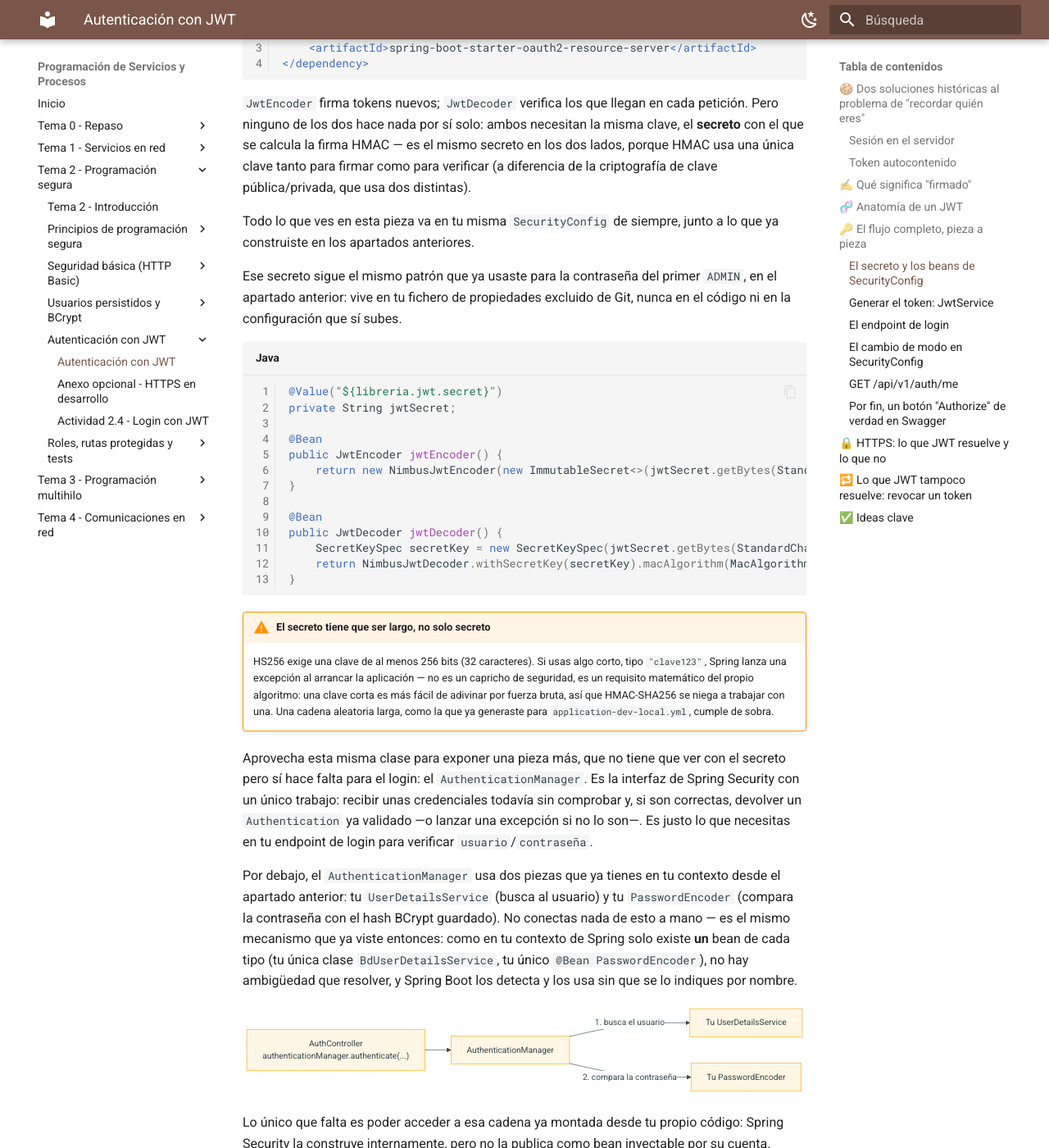
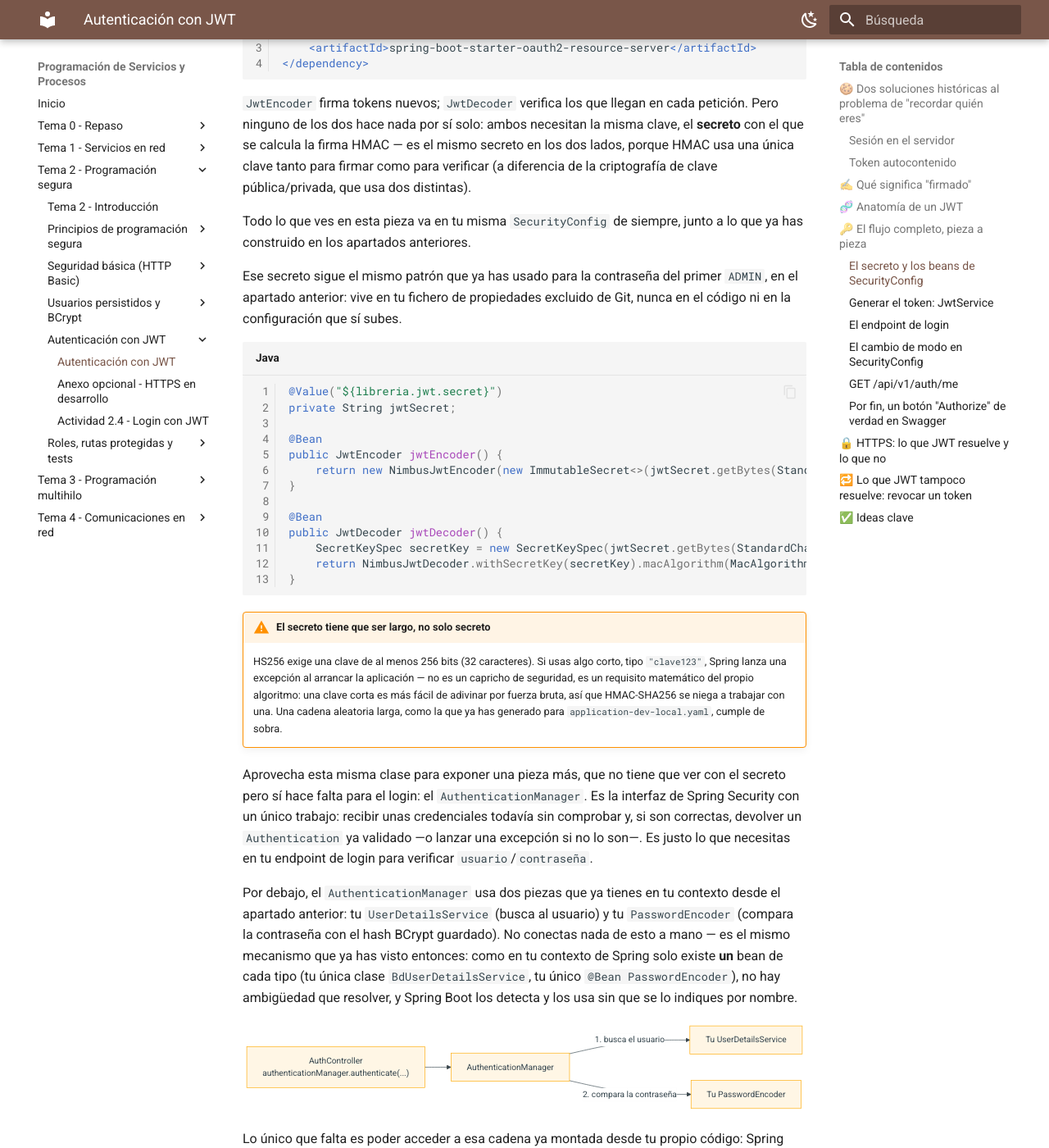
Before and after one commit to aitorventura/programacion-servicios-procesos, an MkDocs documentation site: the page built from docs/tema2/autenticacion-jwt.md, in a window 1280 px wide and 1400 px high, scrolled down 5995 px. Shown: the whole window at 82% size. Built offline with MkDocs 1.6.1 and Material for MkDocs 9.7.7, drawn with Linux system fonts in a browser that asks for light colours; some of the changed text lies outside the part shown.

Commit message:
Mejoras en la teoria del tema 2

````diff
--- a/docs/tema2/autenticacion-jwt.md
+++ b/docs/tema2/autenticacion-jwt.md
@@ -6,7 +6,7 @@ Al terminar el apartado anterior, tus usuarios ya eran reales —persistidos en
 
 De paso, hoy también cierras algo pendiente desde antes: Swagger nunca ha tenido una forma cómoda de autenticarte desde su propia interfaz — hoy consigue, por fin, un botón "Authorize" de verdad.
 
-HTTP es un protocolo **sin estado**: cada petición llega sola, sin memoria de la anterior. El servidor no "recuerda" que hace un segundo te autenticaste — por eso, hasta ahora, cada petición ha tenido que volver a mandar usuario y contraseña. Hoy sustituyes eso por algo mejor.
+HTTP es un protocolo **sin estado**: cada petición llega sola, sin memoria de la anterior. El servidor no "recuerda" que hace un segundo te has autenticado — por eso, hasta ahora, cada petición ha tenido que volver a mandar usuario y contraseña. Hoy sustituyes eso por algo mejor.
 
 ---
 
@@ -60,7 +60,7 @@ Retoma la criptografía del apartado anterior: **firmar no es lo mismo que cifra
 
 El algoritmo concreto que vas a usar se llama **HMAC** (*Hash-based Message Authentication Code*): parte de la misma idea de función hash que ya conoces de BCrypt —una función que reduce unos datos de entrada, aquí el header y el payload del JWT, a una huella de longitud fija—, pero le añade un segundo ingrediente: un secreto compartido, sin el cual es imposible calcular esa huella.
 
-`HS256`, el nombre que verás en el código, es HMAC combinado con **SHA-256**, la misma función hash rápida que descartaste para contraseñas en el apartado anterior por ser demasiado rápida ante la fuerza bruta. Aquí sí es la elección correcta: no estás protegiendo una contraseña de un atacante que prueba millones de combinaciones, sino verificando que un mensaje no se ha tocado, con una clave que solo tiene el servidor.
+`HS256`, el nombre que verás en el código, es HMAC combinado con **SHA-256**, la misma función hash rápida que has descartado para contraseñas en el apartado anterior por ser demasiado rápida ante la fuerza bruta. Aquí sí es la elección correcta: no estás protegiendo una contraseña de un atacante que prueba millones de combinaciones, sino verificando que un mensaje no se ha tocado, con una clave que solo tiene el servidor.
 
 ---
 
@@ -94,7 +94,7 @@ Tres de estos campos son estándar de JWT (los define la propia especificación,
 | `roles` | Qué puedes hacer — tus roles | Personalizado: lo añades tú, con el nombre que quieras |
 
 !!! danger "El contenido NO va cifrado — y eso tiene dos consecuencias distintas"
-    Cualquiera que capture un JWT puede leer su payload completo, sin necesitar ninguna clave — igual que decodificaste HTTP Basic en la Actividad 2.2. De ahí salen dos escenarios que conviene no mezclar:
+    Cualquiera que capture un JWT puede leer su payload completo, sin necesitar ninguna clave — igual que has decodificado HTTP Basic en la Actividad 2.2. De ahí salen dos escenarios que conviene no mezclar:
 
     **Si alguien roba un token válido y lo reenvía tal cual**, sin tocarlo, el servidor lo acepta sin más — para el servidor es indistinguible de una petición tuya de verdad. La firma no protege de esto: el token sigue siendo perfectamente válido, solo que en manos equivocadas. (Es justo lo que resuelve HTTPS, más abajo: que nadie pueda interceptarlo por el camino.)
 
@@ -170,9 +170,9 @@ Todas las clases de este apartado —`JwtEncoder`, `JwtDecoder`, `JwtAuthenticat
 
 `JwtEncoder` firma tokens nuevos; `JwtDecoder` verifica los que llegan en cada petición. Pero ninguno de los dos hace nada por sí solo: ambos necesitan la misma clave, el **secreto** con el que se calcula la firma HMAC — es el mismo secreto en los dos lados, porque HMAC usa una única clave tanto para firmar como para verificar (a diferencia de la criptografía de clave pública/privada, que usa dos distintas).
 
-Todo lo que ves en esta pieza va en tu misma `SecurityConfig` de siempre, junto a lo que ya construiste en los apartados anteriores.
+Todo lo que ves en esta pieza va en tu misma `SecurityConfig` de siempre, junto a lo que ya has construido en los apartados anteriores.
 
-Ese secreto sigue el mismo patrón que ya usaste para la contraseña del primer `ADMIN`, en el apartado anterior: vive en tu fichero de propiedades excluido de Git, nunca en el código ni en la configuración que sí subes.
+Ese secreto sigue el mismo patrón que ya has usado para la contraseña del primer `ADMIN`, en el apartado anterior: vive en tu fichero de propiedades excluido de Git, nunca en el código ni en la configuración que sí subes.
 
 ```java
 @Value("${libreria.jwt.secret}")
@@ -191,11 +191,11 @@ public JwtDecoder jwtDecoder() {
 ```
 
 !!! warning "El secreto tiene que ser largo, no solo secreto"
-    HS256 exige una clave de al menos 256 bits (32 caracteres). Si usas algo corto, tipo `"clave123"`, Spring lanza una excepción al arrancar la aplicación — no es un capricho de seguridad, es un requisito matemático del propio algoritmo: una clave corta es más fácil de adivinar por fuerza bruta, así que HMAC-SHA256 se niega a trabajar con una. Una cadena aleatoria larga, como la que ya generaste para `application-dev-local.yml`, cumple de sobra.
+    HS256 exige una clave de al menos 256 bits (32 caracteres). Si usas algo corto, tipo `"clave123"`, Spring lanza una excepción al arrancar la aplicación — no es un capricho de seguridad, es un requisito matemático del propio algoritmo: una clave corta es más fácil de adivinar por fuerza bruta, así que HMAC-SHA256 se niega a trabajar con una. Una cadena aleatoria larga, como la que ya has generado para `application-dev-local.yaml`, cumple de sobra.
 
 Aprovecha esta misma clase para exponer una pieza más, que no tiene que ver con el secreto pero sí hace falta para el login: el `AuthenticationManager`. Es la interfaz de Spring Security con un único trabajo: recibir unas credenciales todavía sin comprobar y, si son correctas, devolver un `Authentication` ya validado —o lanzar una excepción si no lo son—. Es justo lo que necesitas en tu endpoint de login para verificar `usuario`/`contraseña`.
 
-Por debajo, el `AuthenticationManager` usa dos piezas que ya tienes en tu contexto desde el apartado anterior: tu `UserDetailsService` (busca al usuario) y tu `PasswordEncoder` (compara la contraseña con el hash BCrypt guardado). No conectas nada de esto a mano — es el mismo mecanismo que ya viste entonces: como en tu contexto de Spring solo existe **un** bean de cada tipo (tu única clase `BdUserDetailsService`, tu único `@Bean PasswordEncoder`), no hay ambigüedad que resolver, y Spring Boot los detecta y los usa sin que se lo indiques por nombre.
+Por debajo, el `AuthenticationManager` usa dos piezas que ya tienes en tu contexto desde el apartado anterior: tu `UserDetailsService` (busca al usuario) y tu `PasswordEncoder` (compara la contraseña con el hash BCrypt guardado). No conectas nada de esto a mano — es el mismo mecanismo que ya has visto entonces: como en tu contexto de Spring solo existe **un** bean de cada tipo (tu única clase `BdUserDetailsService`, tu único `@Bean PasswordEncoder`), no hay ambigüedad que resolver, y Spring Boot los detecta y los usa sin que se lo indiques por nombre.
 
 ```mermaid
 flowchart LR
@@ -251,7 +251,7 @@ public class JwtService {
 }
 ```
 
-Ese `Authentication` es el mismo que viste en el diagrama de arriba: te lo entrega `authenticationManager.authenticate(...)`, en el endpoint de login que ves justo después de esta pieza. `generarToken` no lo construye, solo lo lee.
+Ese `Authentication` es el mismo que has visto en el diagrama de arriba: te lo entrega `authenticationManager.authenticate(...)`, en el endpoint de login que ves justo después de esta pieza. `generarToken` no lo construye, solo lo lee.
 
 Los **claims** son los datos que viajan dentro del token: `subject` (quién eres), `roles` (qué puedes hacer, extraído de las autoridades que ya tenía la `Authentication` tras el login), `issuedAt`/`expiresAt` (cuándo se emitió y cuándo caduca). `jwtEncoder.encode(...)` firma todo esto con el algoritmo `HS256` (HMAC-SHA256) y el secreto configurado.
 
@@ -307,11 +307,11 @@ public class AuthController {
 }
 ```
 
-`authenticationManager.authenticate(...)` dispara la verificación que viste en la pieza anterior (tu `UserDetailsService` + tu `PasswordEncoder`). Si las credenciales son correctas, te devuelve el `Authentication` con el que generas el token; si no, lanza una `AuthenticationException` (en la práctica, casi siempre `BadCredentialsException`, que hereda de ella).
+`authenticationManager.authenticate(...)` dispara la verificación que has visto en la pieza anterior (tu `UserDetailsService` + tu `PasswordEncoder`). Si las credenciales son correctas, te devuelve el `Authentication` con el que generas el token; si no, lanza una `AuthenticationException` (en la práctica, casi siempre `BadCredentialsException`, que hereda de ella).
 
 Aquí hay una diferencia importante con el `401` de HTTP Basic, que nunca llegaba a tu `GlobalExceptionHandler` —lo generaba un filtro de seguridad, antes de que la petición llegara al `DispatcherServlet`—. Esta excepción es distinta: `authenticate(...)` se llama aquí dentro de tu propio método de controller, no en ningún filtro, así que sí pasa por el ciclo normal de Spring MVC.
 
-Un sexto `@ExceptionHandler`, en el mismo `GlobalExceptionHandler` que construiste en el primer apartado del tema, la atrapa sin problema:
+Un sexto `@ExceptionHandler`, en el mismo `GlobalExceptionHandler` que has construido en el primer apartado del tema, la atrapa sin problema:
 
 ```java
 @ExceptionHandler(AuthenticationException.class)
@@ -326,7 +326,7 @@ public ResponseEntity<ErrorResponse> handleAuthenticationException(
 }
 ```
 
-Añádelo a la misma clase de siempre, junto a los otros cinco. Es un caso distinto al `AuthenticationEntryPoint` que construiste en la Actividad 2.2, aunque los dos acaben resolviendo un `401`. La diferencia está en **quién llama a `authenticate(...)`**:
+Añádelo a la misma clase de siempre, junto a los otros cinco. Es un caso distinto al `AuthenticationEntryPoint` que has construido en la Actividad 2.2, aunque los dos acaben resolviendo un `401`. La diferencia está en **quién llama a `authenticate(...)`**:
 
 | | `AuthenticationEntryPoint` (Actividad 2.2) | Este `@ExceptionHandler` (hoy) |
 |---|---|---|
@@ -340,7 +340,7 @@ Misma herramienta de siempre, `@ExceptionHandler`, aplicada a un caso que hasta
 
 ### El cambio de modo en `SecurityConfig`
 
-Este es el mismo bean `securityFilterChain(...)` que ya construiste en la seguridad básica —el `SecurityFilterChain` que acabas de ver como protagonista del segundo diagrama—, con el método completo. Las rutas, `exceptionHandling` (tu `AuthenticationEntryPoint`) y `csrf` son exactamente lo que ya tenías; lo nuevo de hoy es `sessionManagement`, `oauth2ResourceServer` y el cambio en `httpBasic`:
+Este es el mismo bean `securityFilterChain(...)` que ya has construido en la seguridad básica —el `SecurityFilterChain` que acabas de ver como protagonista del segundo diagrama—, con el método completo. Las rutas, `exceptionHandling` (tu `AuthenticationEntryPoint`) y `csrf` son exactamente lo que ya tenías; lo nuevo de hoy es `sessionManagement`, `oauth2ResourceServer` y el cambio en `httpBasic`:
 
 ```java
 @Bean
@@ -363,7 +363,7 @@ public SecurityFilterChain securityFilterChain(HttpSecurity http, Authentication
 }
 ```
 
-`SessionCreationPolicy.STATELESS` es la consecuencia directa de usar tokens autocontenidos: con JWT no hace falta que el servidor guarde ninguna sesión, así que se lo dices explícitamente a Spring Security. `oauth2ResourceServer(oauth2 -> oauth2.jwt(...))` activa la validación de JWT en cada petición protegida — Spring verifica la firma automáticamente, usando el `JwtDecoder` que ya viste más arriba. `httpBasic(AbstractHttpConfigurer::disable)` retira oficialmente el mecanismo provisional de los apartados anteriores: JWT es ahora el único mecanismo de autenticación.
+`SessionCreationPolicy.STATELESS` es la consecuencia directa de usar tokens autocontenidos: con JWT no hace falta que el servidor guarde ninguna sesión, así que se lo dices explícitamente a Spring Security. `oauth2ResourceServer(oauth2 -> oauth2.jwt(...))` activa la validación de JWT en cada petición protegida — Spring verifica la firma automáticamente, usando el `JwtDecoder` que ya has visto más arriba. `httpBasic(AbstractHttpConfigurer::disable)` retira oficialmente el mecanismo provisional de los apartados anteriores: JWT es ahora el único mecanismo de autenticación.
 
 La regla de `/v3/api-docs/**`, `/swagger-ui/**` y `/documentacion` también es nueva: desde la seguridad básica, Swagger ha estado bloqueado detrás de autenticación, igual que el resto de la API. Sin ella, el navegador no podría ni cargar `/documentacion` —`STATELESS` no manda ningún token solo por navegar a una URL—, y el botón "Authorize" que ves un poco más abajo no sería alcanzable.
 
@@ -402,7 +402,7 @@ Un endpoint sencillo para verificar qué información viaja dentro de tu propio
 
 ### Por fin, un botón "Authorize" de verdad en Swagger
 
-En "Seguridad básica" viste que Swagger no sabía pedirte credenciales por su cuenta —con HTTP Basic, o lo hacía el propio navegador, o no había forma cómoda de autenticarte desde la interfaz—. Con JWT eso se resuelve de raíz: le declaras a Swagger que tu API usa un esquema de seguridad `bearer`, y a cambio te da un botón "Authorize" real, donde pegas tu token una sola vez.
+En "Seguridad básica" has visto que Swagger no sabía pedirte credenciales por su cuenta —con HTTP Basic, o lo hacía el propio navegador, o no había forma cómoda de autenticarte desde la interfaz—. Con JWT eso se resuelve de raíz: le declaras a Swagger que tu API usa un esquema de seguridad `bearer`, y a cambio te da un botón "Authorize" real, donde pegas tu token una sola vez.
 
 Se declara en el mismo `OpenApiConfig` que ya tienes, añadiendo un `SecurityScheme`:
 
````
Also changed, not shown: docs/tema2/anexo-https.md (+2 -2 lines), docs/tema2/roles-y-rutas-protegidas.md (+1 -1 lines), docs/tema2/seguridad-basica-http-basic.md (+1 -1 lines), docs/tema2/usuarios-persistidos-bcrypt.md (+7 -7 lines).
